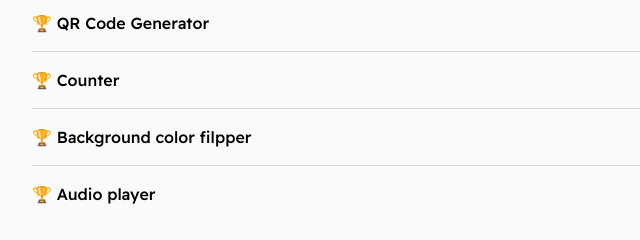
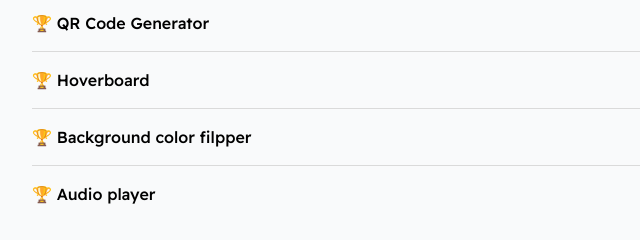
Before and after one commit to ysafronau/Resume-Website, a plain HTML site: page index.html in a window 1280 px wide. Shown: the part 1867-2107 px from the top of the page, 258-898 px from the left. Drawn offline with Linux system fonts and the light colour scheme.

Commit message:
feat: add hoverboard project

```diff
--- a/index.html
+++ b/index.html
@@ -123,8 +123,8 @@
           >
         </div>
         <div class="card--project">
-          <a href="https://ysafronau.github.io/counter/" target="_blank"
-            ><span>🏆 </span>Counter</a
+          <a href="https://ysafronau.github.io/hoverboard/" target="_blank"
+            ><span>🏆 </span>Hoverboard</a
           >
         </div>
         <div class="card--project">
```
